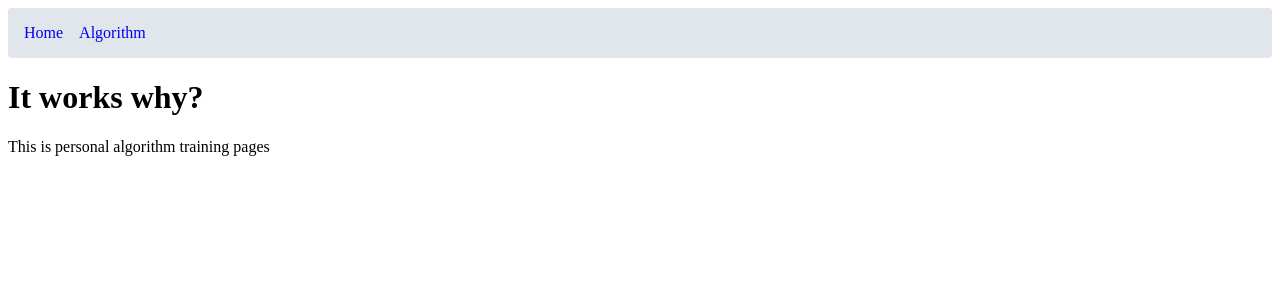
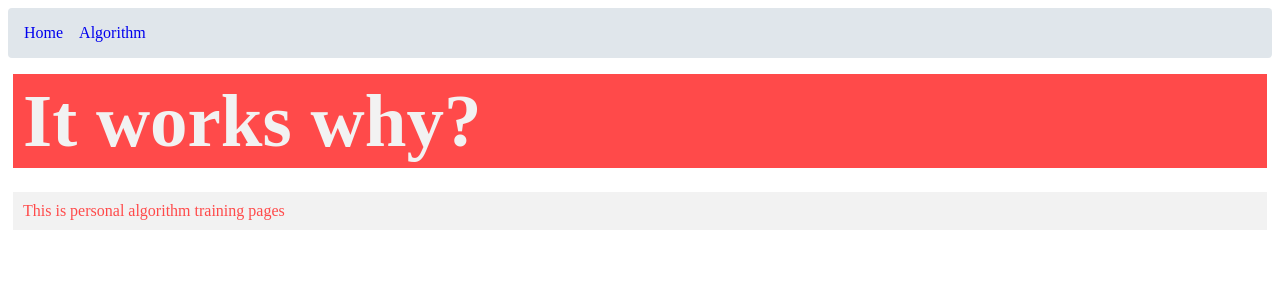
Before and after one commit to rxolve/it-works-why, a SvelteKit app: page / in a window 1280 px wide. Shown: the top 300 px of the page. Built offline with nearby package versions, Linux system fonts and the light colour scheme.

Commit message:
feat: add style to page

```diff
--- a/src/routes/+page.svelte
+++ b/src/routes/+page.svelte
@@ -1,2 +1,22 @@
 <h1>It works why?</h1>
 <p>This is personal algorithm training pages</p>
+
+<style>
+	h1 {
+		color: #f2f2f2;
+		background: #ff4a4a;
+		font-size: 75px;
+		line-height: 74px;
+		font-weight: 700;
+		margin: 0 5px 24px;
+		padding: 10px;
+		font-family: 'Libre Baskerville', serif;
+	}
+
+	p {
+		background: #f2f2f2;
+		color: #ff4a4a;
+		padding: 10px;
+		margin: 0 5px 24px;
+	}
+</style>
```
